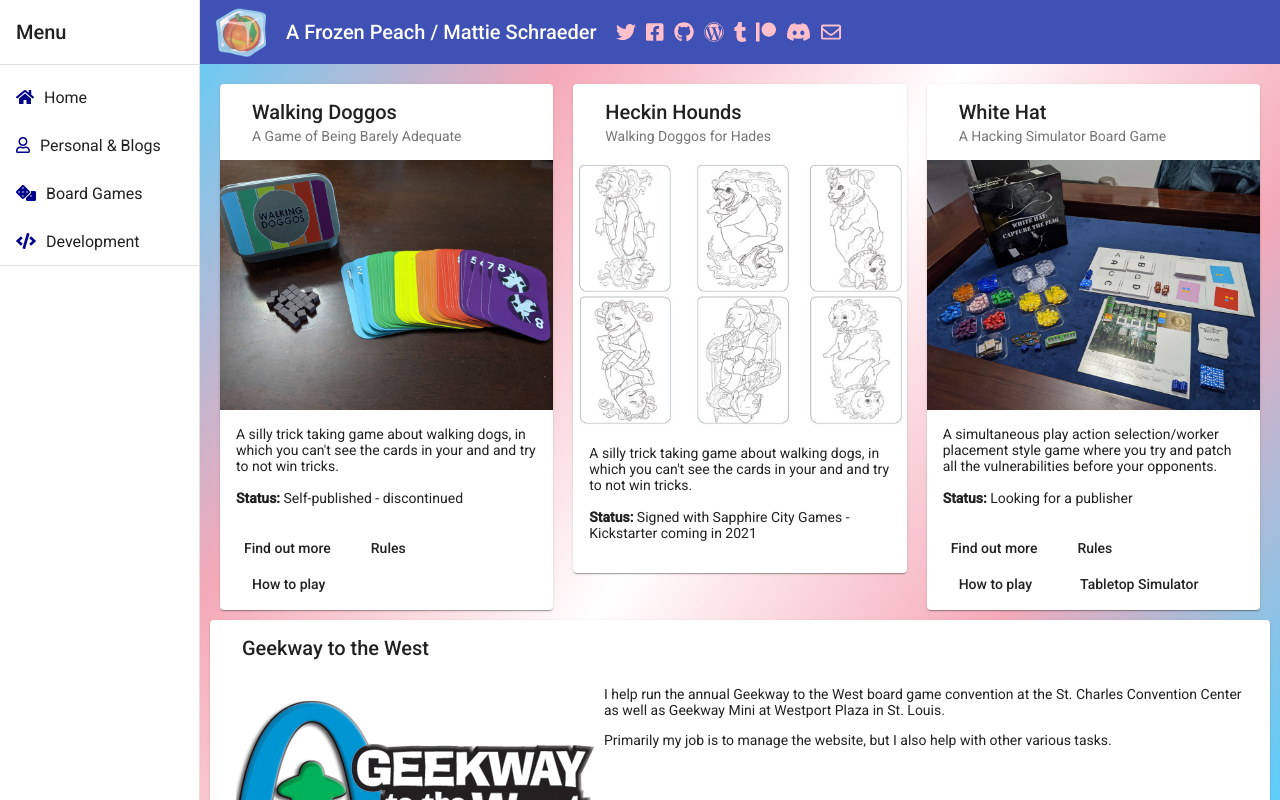
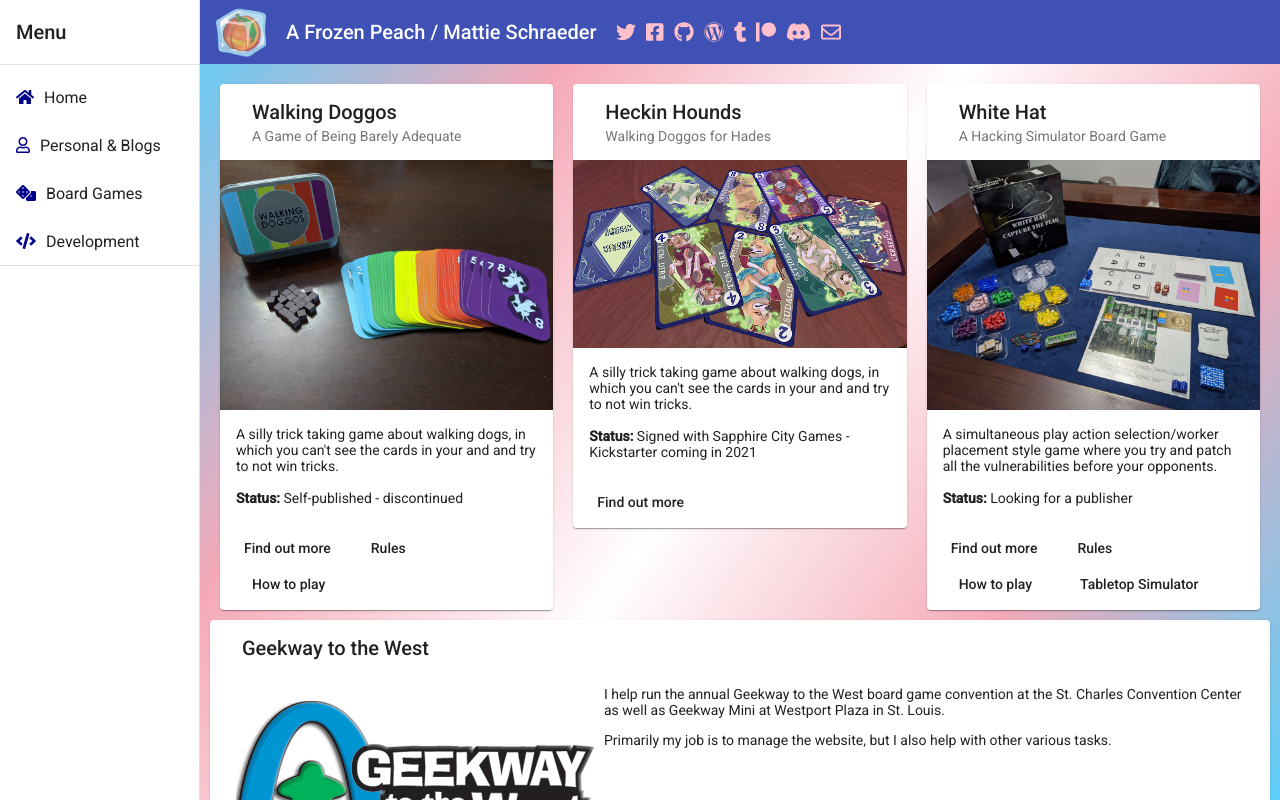
Before and after one commit to afrozenpeach/afrozenpeach, an Angular app: page /boardgames in a window 1280 px wide. Built offline with nearby package versions, Linux system fonts and the light colour scheme.

Commit message:
Update Heckin Hounds and add link to heckin hounds' website

```diff
--- a/src/app/boardgames/boardgames.types.ts
+++ b/src/app/boardgames/boardgames.types.ts
@@ -37,11 +37,14 @@
     {
         title: 'Heckin Hounds',
         subtitle: 'Walking Doggos for Hades',
-        imageUrl: 'assets/images/HeckinHounds.jpg',
+        imageUrl: 'assets/images/Heckin3.png',
         content: 'A silly trick taking game about walking dogs, in which you can\'t see the cards in your and and try to not win tricks.',
         status: 'Signed with Sapphire City Games - Kickstarter coming in 2021',
         buttons: [
-
+            {
+                text: 'Find out more',
+                clickUrl: 'https://heckinhounds.com'
+            }
         ]
     },
     {
```
Also changed, not shown: src/assets/images/Heckin3.png (added).
